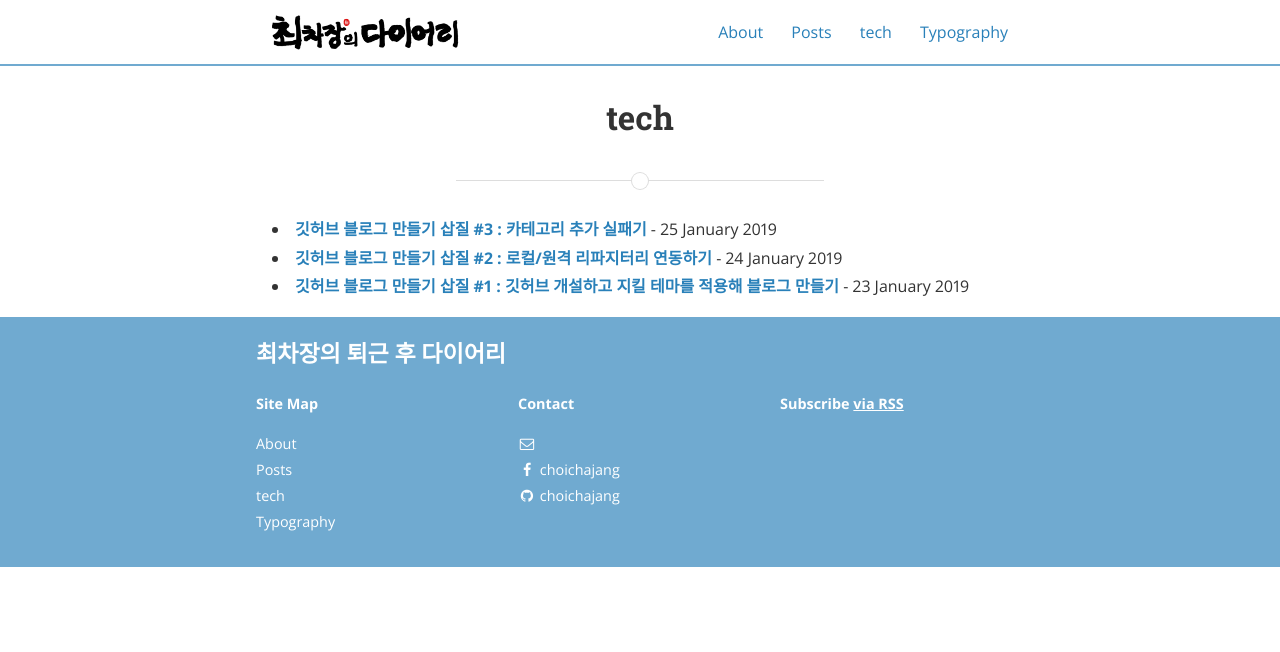
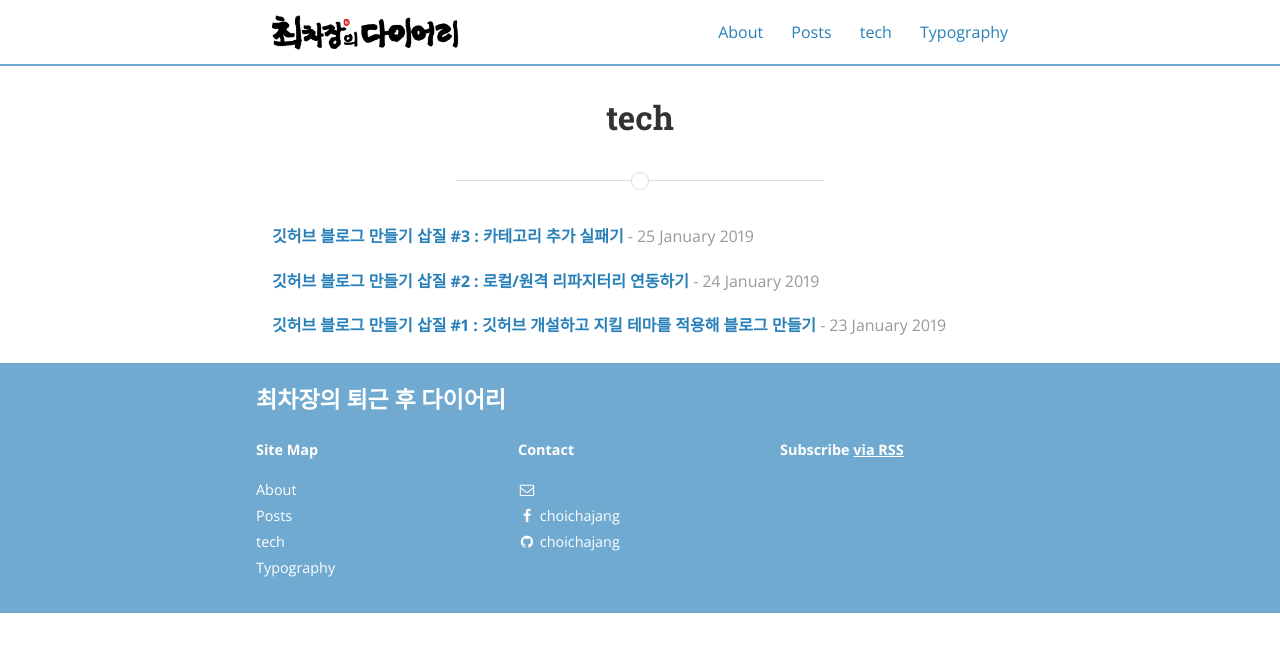
Before and after one commit to hwchoi2009/choichajang.github.io, a Jekyll site: the page built from category/tech.html, in a window 1280 px wide. Shown: the top 652 px of the page. Built offline with Jekyll 4.4.1, drawn with Linux system fonts in a browser that asks for light colours; nearby versions of some CDN libraries.

Commit message:
Update tech.html

```diff
--- a/category/tech.html
+++ b/category/tech.html
@@ -4,7 +4,7 @@ title: "tech"
 permalink: /tech/
 ---
 
-
+<ul class="posts-list">
 {% for post in site.categories.tech %}
   <li>
     <strong>
@@ -13,3 +13,4 @@ permalink: /tech/
     <span class="post-date">- {{ post.date | date_to_long_string }}</span>
   </li>
 {% endfor %}
+</ul>
```
Lines whose indentation alone changed are shown as unchanged.
